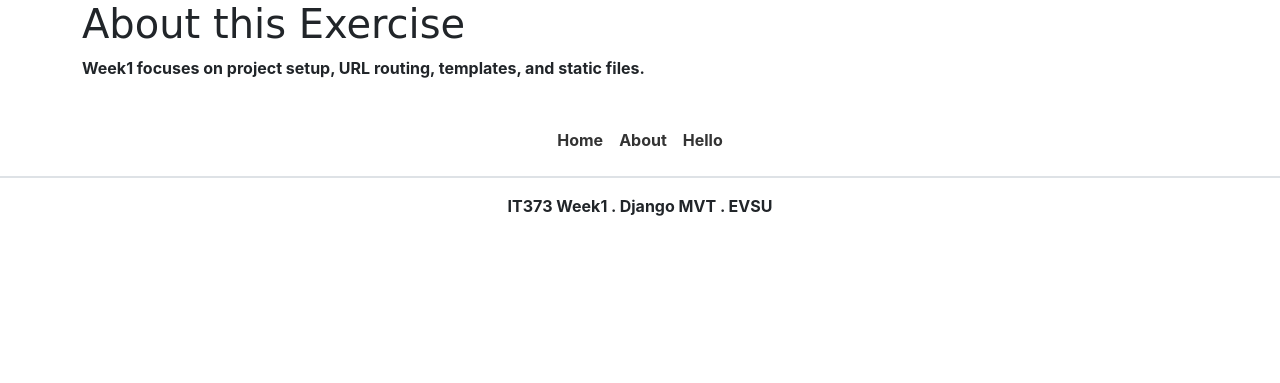
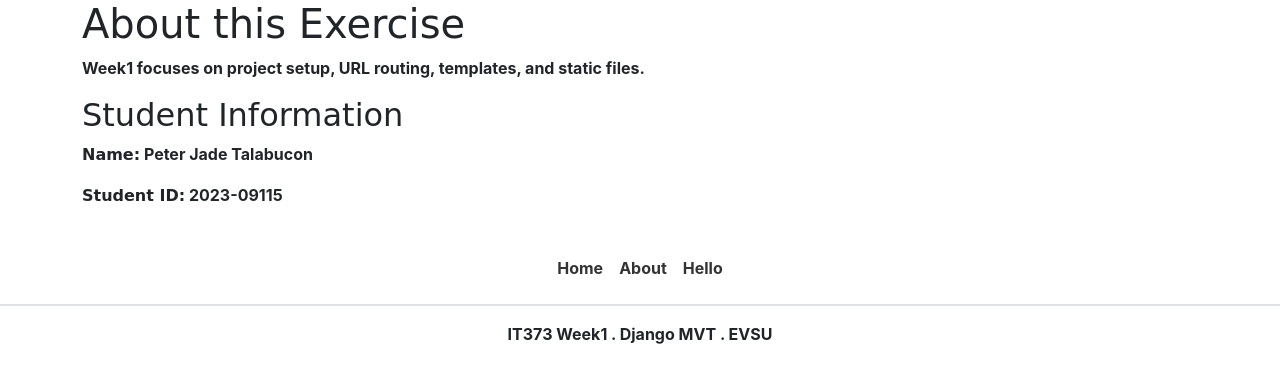
Before and after one commit to Peterrickk/IT373-Week1-Django-Basic, a Django app: page /about/ in a window 1280 px wide. Shown: the part 60-443 px from the top of the page. Run offline with Django 5.2, Linux system fonts and the light colour scheme; some web fonts are replaced.

Commit message:
Assignment 1

```diff
--- a/templates/pages/about.html
+++ b/templates/pages/about.html
@@ -4,4 +4,8 @@
 {% block content %}
     <h1>About this Exercise</h1>
     <p>Week1 focuses on project setup, URL routing, templates, and static files.</p>
+
+    <h2>Student Information</h2>
+    <p><strong>Name:</strong> Peter Jade Talabucon</p>
+    <p><strong>Student ID:</strong> 2023-09115</p>
 {% endblock content %}
```
